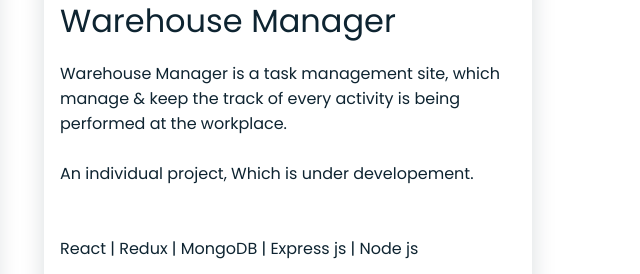
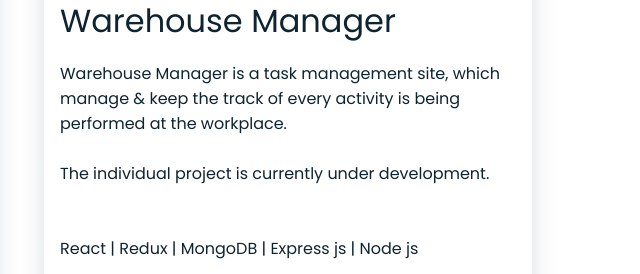
Before and after one commit to AmanNinave/AmanNinave.github.io, a plain HTML site: page index.html in a window 1280 px wide. Shown: the part 3027-3301 px from the top of the page, 620-1260 px from the left. Drawn offline with nearby package versions, Linux system fonts and the light colour scheme; a script that the page names is missing.

Commit message:
project updated

```diff
--- a/index.html
+++ b/index.html
@@ -349,7 +349,7 @@
               >
               <br />
               <br />
-              An individual project, Which is under developement.
+              The individual project is currently under development.
               <br>
               <br />
               <br />
```
